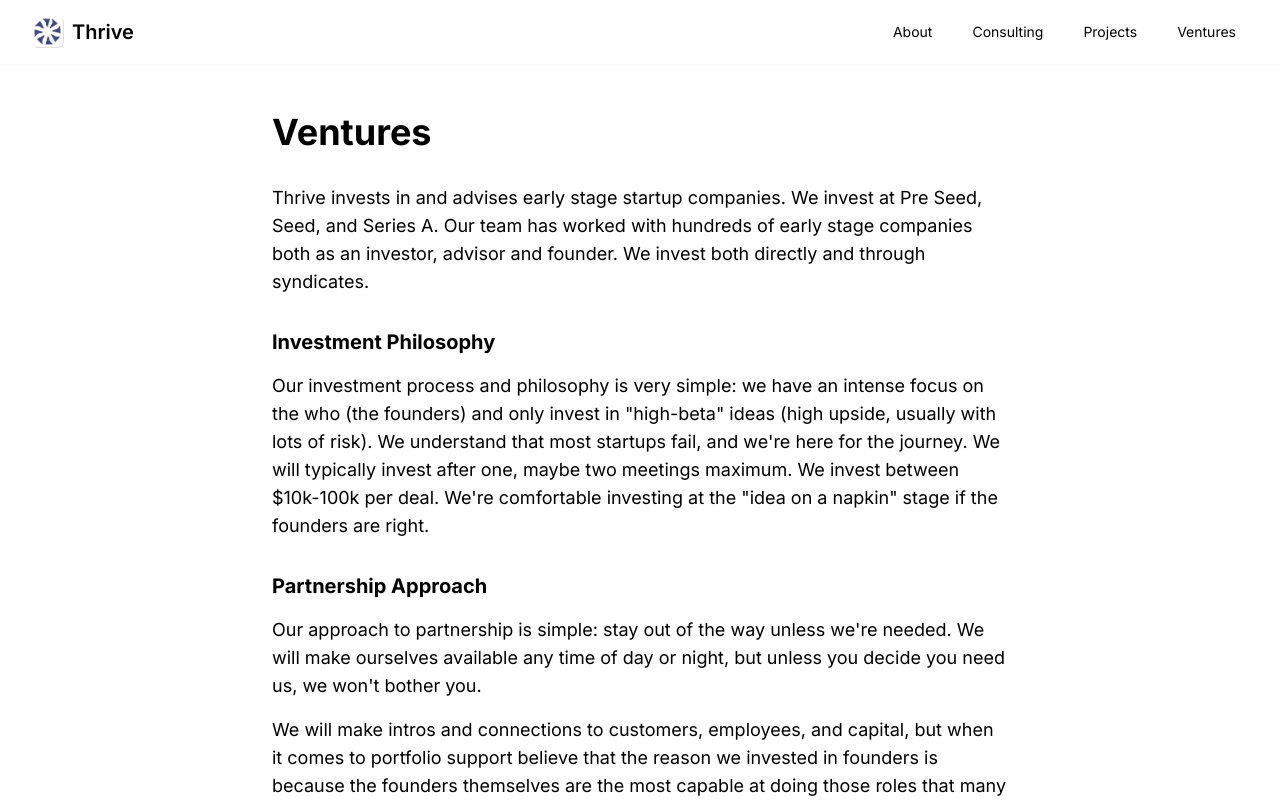
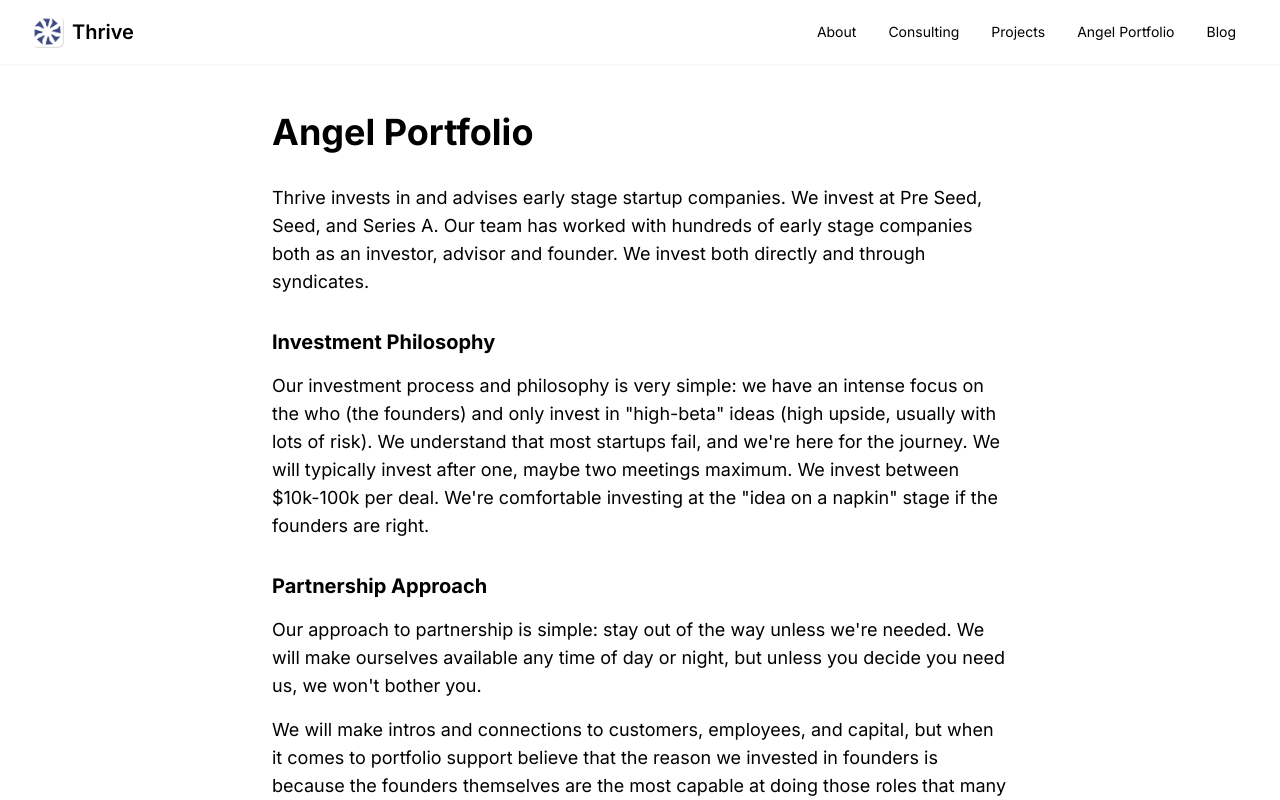
Before and after one commit to thrivepointgroup/thrive-landing, a Next.js app: page /ventures in a window 1280 px wide. Shown: the top 800 px of the page. Built offline with nearby package versions, Linux system fonts and the light colour scheme.

Commit message:
rename some stuff and add blog

```diff
--- a/components/Navbar.js
+++ b/components/Navbar.js
@@ -11,7 +11,8 @@ export default function Navbar() {
         { name: 'About', href: '/about' },
         { name: 'Consulting', href: '/consulting' },
         { name: 'Projects', href: '/projects' },
-        { name: 'Ventures', href: '/ventures' },
+        { name: 'Angel Portfolio', href: '/ventures' },
+        { name: 'Blog', href: 'https://blog.thrivepointgroup.com' },
     ];
 
     return (
@@ -32,7 +33,7 @@ export default function Navbar() {
                         </Link>
                     </div>
 
-                    <div className="hidden sm:flex sm:space-x-4 items-center">
+                    <div className="hidden sm:flex sm:space-x-2 items-center">
                         {navigation.map((item) => (
                             <Link
                                 key={item.name}
--- a/pages/ventures.js
+++ b/pages/ventures.js
@@ -8,7 +8,7 @@ export default function Ventures() {
 
     return (
         <div className="max-w-[800px] mx-auto px-4 sm:px-6 lg:px-8 py-12">
-            <h2 className="text-4xl font-bold mb-8">Ventures</h2>
+            <h2 className="text-4xl font-bold mb-8">Angel Portfolio</h2>
 
             <div className="space-y-8 text-lg">
                 <p>
```
